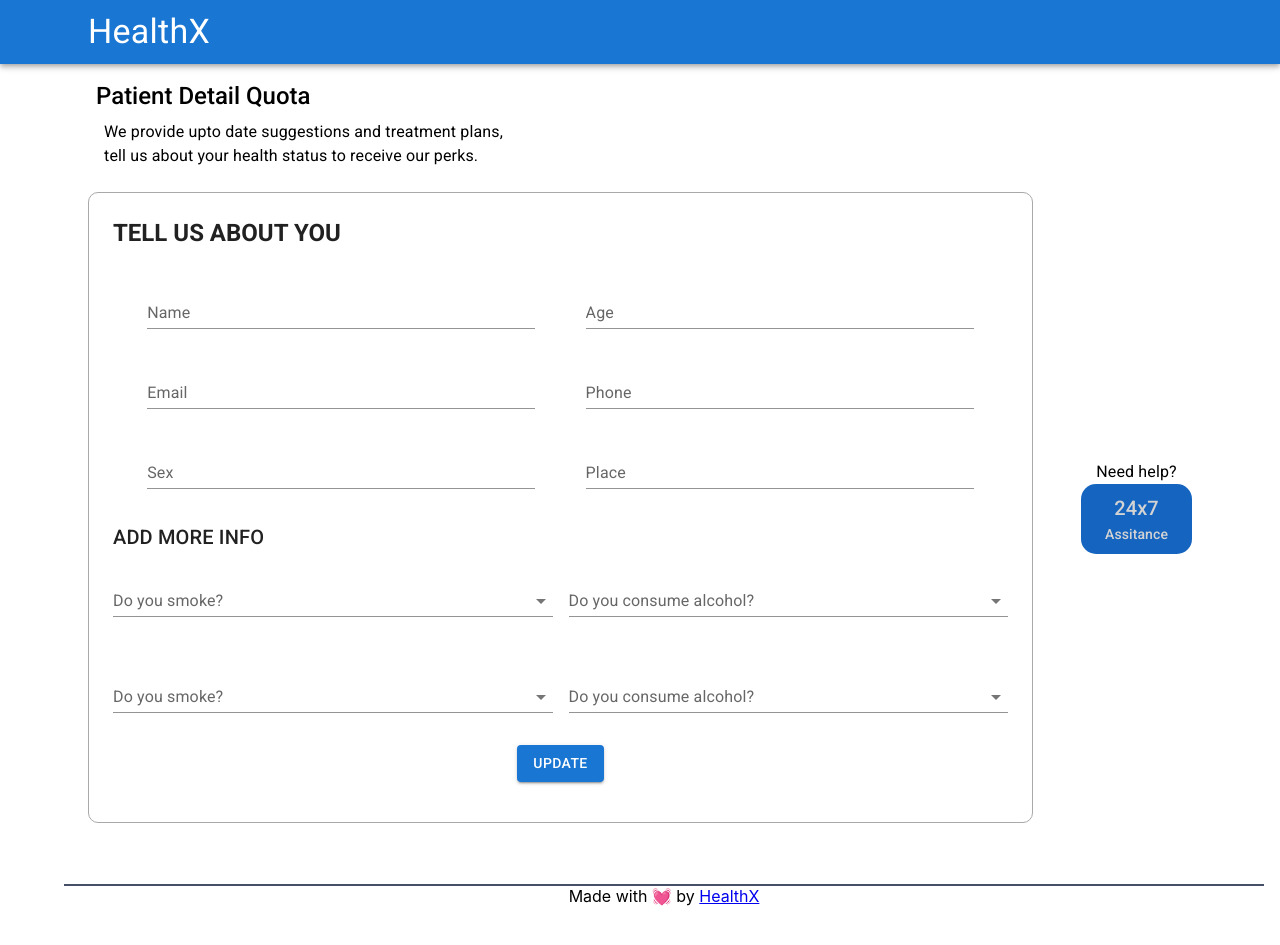
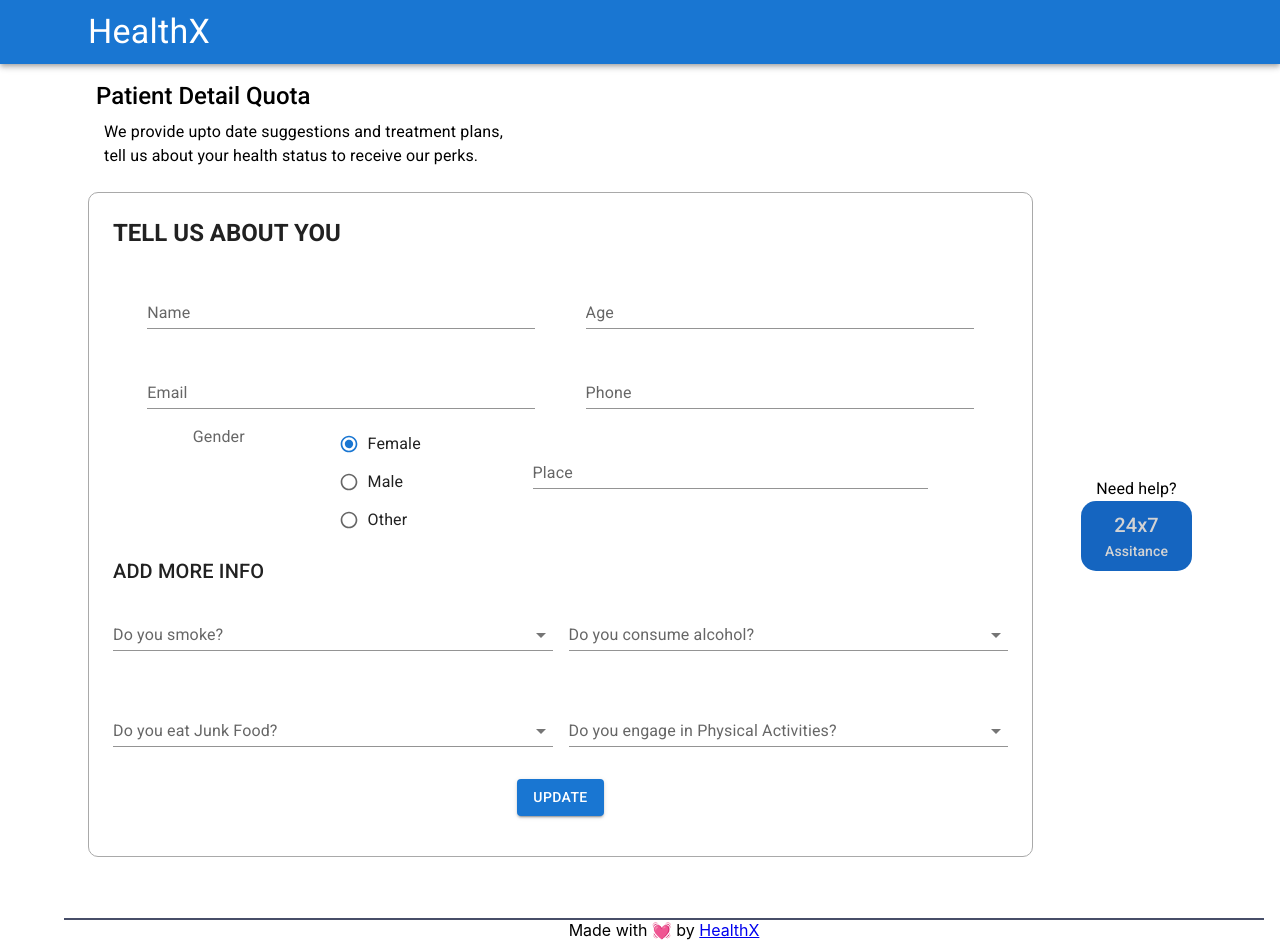
Before and after one commit to the3plet/HealthX, a React (Create React App) app in the folder frontend/: page /patientdata in a window 1280 px wide. Before the commit the page ends 911 px from the top, so only its background shows below. Built offline with nearby package versions, Linux system fonts and the light colour scheme.

Commit message:
Patient listing option changed

```diff
--- a/frontend/src/Pages/Patient.jsx
+++ b/frontend/src/Pages/Patient.jsx
@@ -14,6 +14,24 @@ import {
 } from "@mui/material";
 import { dblClick } from "@testing-library/user-event/dist/click";
 import React from "react";
+import Radio from "@mui/material/Radio";
+import RadioGroup from "@mui/material/RadioGroup";
+import FormControlLabel from "@mui/material/FormControlLabel";
+import FormLabel from "@mui/material/FormLabel";
+
+
+
+const sex = [
+  {
+    value: "m",
+    label: "Male",
+  },
+  {
+    value: "w",
+    label: "Women",
+  },
+
+];
 
 const Patient = () => {
 
@@ -60,12 +78,14 @@ const Patient = () => {
               <TextField
                 label="Name"
                 variant="standard"
+                type="text"
                 color="primary"
                 sx={{ my: 2, flexGrow: 0.4 }}
               />
               <TextField
                 label="Age"
                 variant="standard"
+                type="number"
                 color="primary"
                 sx={{ my: 2, flexGrow: 0.4 }}
               />
@@ -82,12 +102,14 @@ const Patient = () => {
               <TextField
                 label="Email"
                 variant="standard"
+                type="text"
                 color="primary"
                 sx={{ my: 2, flexGrow: 0.4 }}
               />
               <TextField
                 label="Phone"
                 variant="standard"
+                type="number"
                 color="primary"
                 sx={{ my: 2, flexGrow: 0.4 }}
               />
@@ -102,12 +124,29 @@ const Patient = () => {
                 mb: 2,
               }}
             >
-              <TextField
-                label="Sex"
-                variant="standard"
-                color="primary"
-                sx={{ my: 2, flexGrow: 0.4 }}
-              />
+              <FormLabel id="demo-radio-buttons-group-label">Gender</FormLabel>
+              <RadioGroup
+                aria-labelledby="demo-radio-buttons-group-label"
+                defaultValue="female"
+                name="radio-buttons-group"
+                sx={{ "& .MuiSvgIcon-root": { fontSize: 20 } }}
+              >
+                <FormControlLabel
+                  value="female"
+                  control={<Radio />}
+                  label="Female"
+                />
+                <FormControlLabel
+                  value="male"
+                  control={<Radio />}
+                  label="Male"
+                />
+                <FormControlLabel
+                  value="other"
+                  control={<Radio />}
+                  label="Other"
+                />
+              </RadioGroup>
               <TextField
                 label="Place"
                 variant="standard"
@@ -135,9 +174,9 @@ const Patient = () => {
               >
                 <InputLabel>Do you smoke?</InputLabel>
                 <Select label="Do you smoke?">
-                  <MenuItem value={10}>No</MenuItem>
-                  <MenuItem value={20}>Passively (1-3 times a week)</MenuItem>
-                  <MenuItem value={30}>Actively (6-7 times a week)</MenuItem>
+                  <MenuItem value={10}>I don't Smoke</MenuItem>
+                  <MenuItem value={20}>Rarely</MenuItem>
+                  <MenuItem value={30}>Frequently (6-7 times a week)</MenuItem>
                 </Select>
               </FormControl>
               <FormControl
@@ -151,9 +190,9 @@ const Patient = () => {
                   id="demo-simple-select"
                   label="Age"
                 >
-                  <MenuItem value={10}>Ten</MenuItem>
-                  <MenuItem value={20}>Twenty</MenuItem>
-                  <MenuItem value={30}>Thirty</MenuItem>
+                  <MenuItem value={10}>I don't Drink</MenuItem>
+                  <MenuItem value={20}>Rarely</MenuItem>
+                  <MenuItem value={30}>Frequently</MenuItem>
                 </Select>
               </FormControl>
             </Stack>
@@ -172,11 +211,11 @@ const Patient = () => {
                 fullWidth
                 sx={{ my: 2, flexGrow: 0.4 }}
               >
-                <InputLabel>Do you smoke?</InputLabel>
+                <InputLabel>Do you eat Junk Food?</InputLabel>
                 <Select label="Do you smoke?">
-                  <MenuItem value={0}>Nope</MenuItem>
-                  <MenuItem value={20}>Twenty</MenuItem>
-                  <MenuItem value={30}>Thirty</MenuItem>
+                  <MenuItem value={0}>Slightly/Nil</MenuItem>
+                  <MenuItem value={20}>Moderately</MenuItem>
+                  <MenuItem value={30}>Heavily</MenuItem>
                 </Select>
               </FormControl>
               <FormControl
@@ -184,15 +223,15 @@ const Patient = () => {
                 fullWidth
                 sx={{ my: 2, flexGrow: 0.4 }}
               >
-                <InputLabel>Do you consume alcohol?</InputLabel>
+                <InputLabel>Do you engage in Physical Activities?</InputLabel>
                 <Select
                   labelId="demo-simple-select-label"
                   id="demo-simple-select"
                   label="Age"
                 >
-                  <MenuItem value={10}>Ten</MenuItem>
-                  <MenuItem value={20}>Twenty</MenuItem>
-                  <MenuItem value={30}>Thirty</MenuItem>
+                  <MenuItem value={10}>No</MenuItem>
+                  <MenuItem value={20}>Rarely</MenuItem>
+                  <MenuItem value={30}>Daily</MenuItem>
                 </Select>
               </FormControl>
             </Stack>
@@ -224,7 +263,6 @@ const Patient = () => {
             </Typography>
           </Box>
         </Box>
-
       </Box>
     </Container>
   );
```
